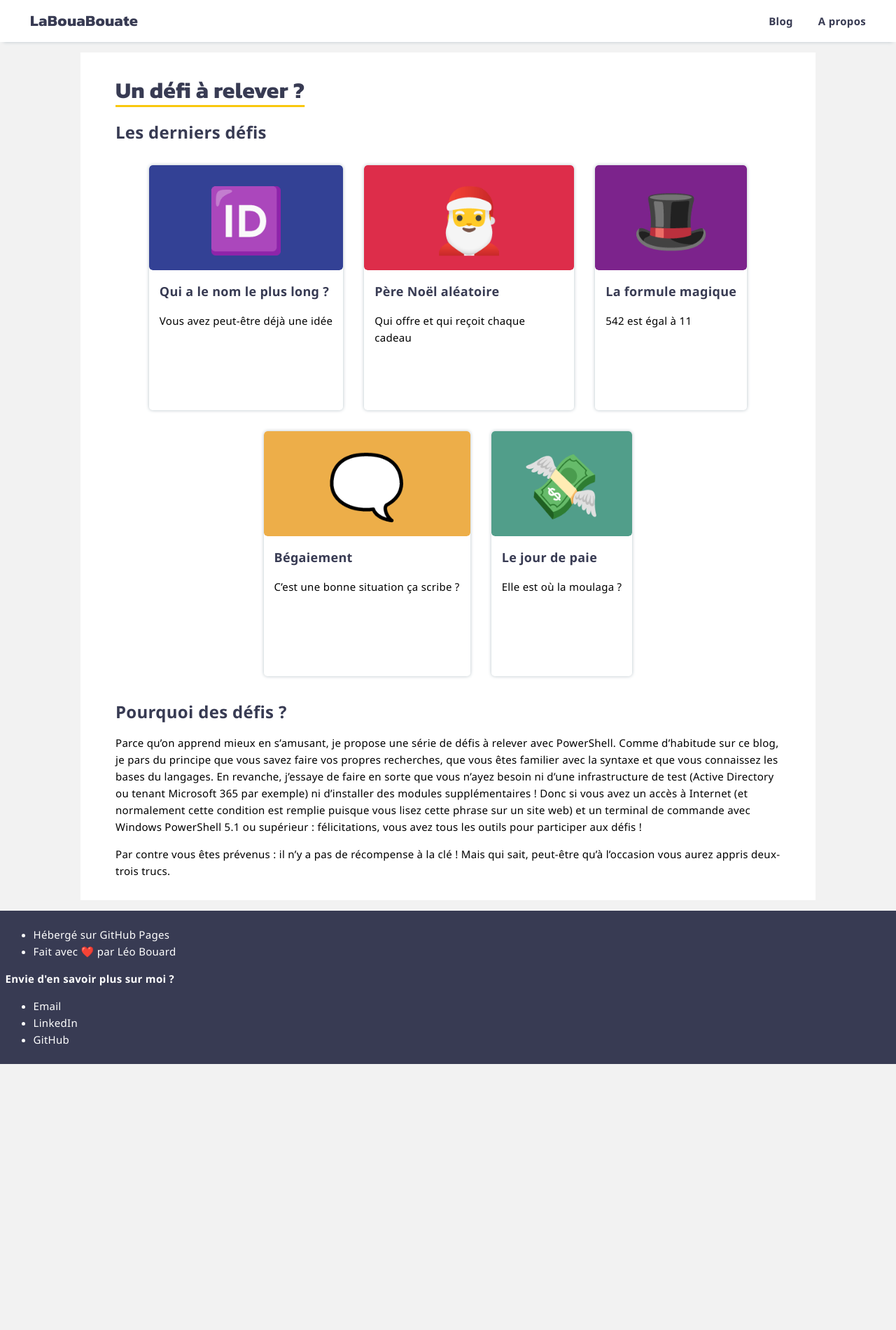
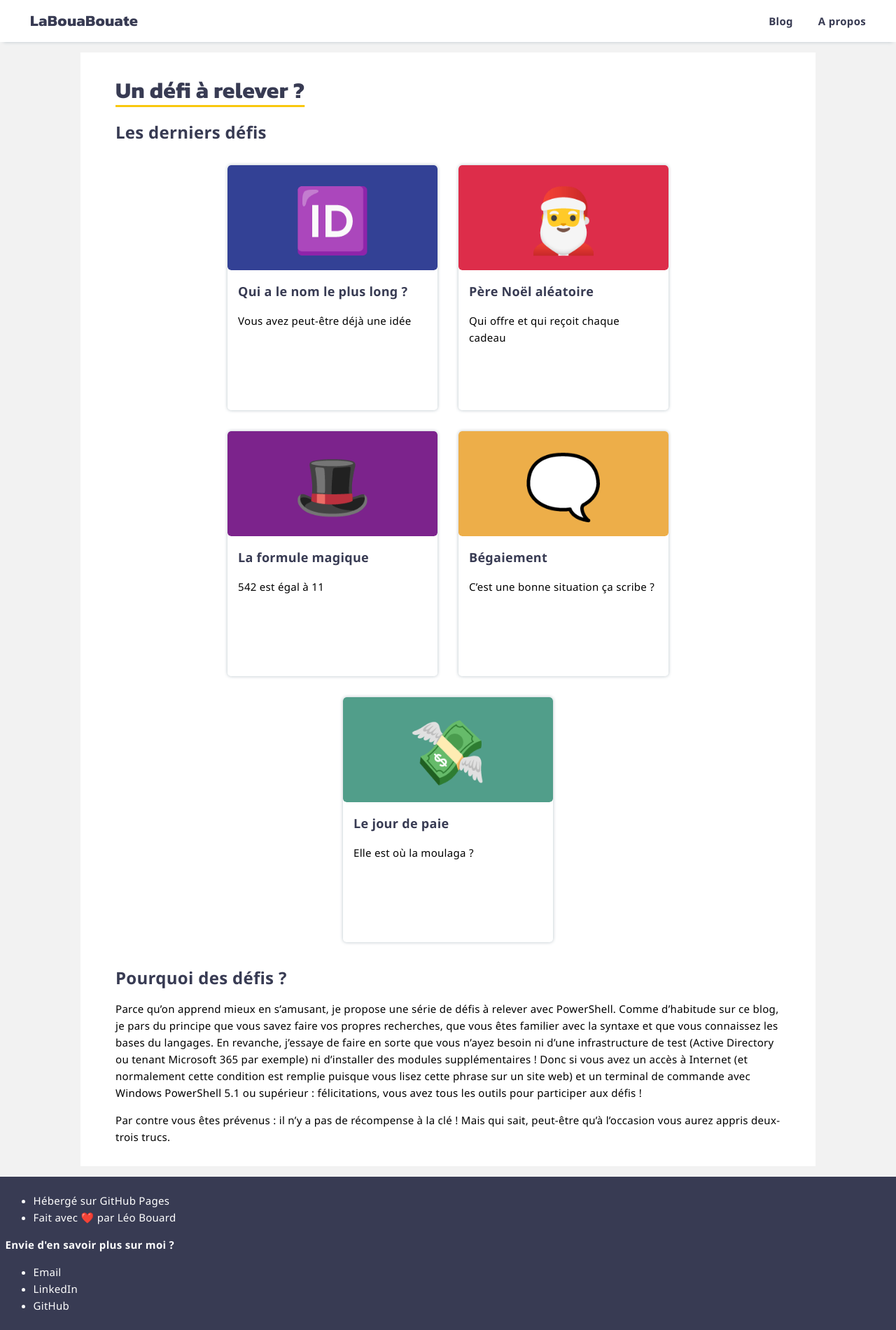
Before and after one commit to leobouard/leobouard.github.io, a Jekyll site: the page built from challenges.md, in a window 1280 px wide. Shown: the whole page at 70% size. Built offline with Jekyll 4.4.1, drawn with Linux system fonts in a browser that asks for light colours; our own code applies the rules of GitHub Pages for plain Markdown files; before the commit the page ends 1520 px from its top, so only the background shows below that.

Commit message:
Update posts.scss

```diff
--- a/assets/css/posts.scss
+++ b/assets/css/posts.scss
@@ -7,7 +7,6 @@
     display: flex;
     flex-wrap: wrap;
     justify-content: center;
-    columns: 3;
 
     a:hover {
         text-decoration: none;
@@ -16,8 +15,7 @@
 
 .card {
     margin: 15px;
-    min-width: 200px;
-    max-width: 300px;
+    width: 300px;
     height: 350px;
     box-shadow: 0 0 5px 0 #b8c3c9;
     transition: all 100ms ease-in-out;
```
